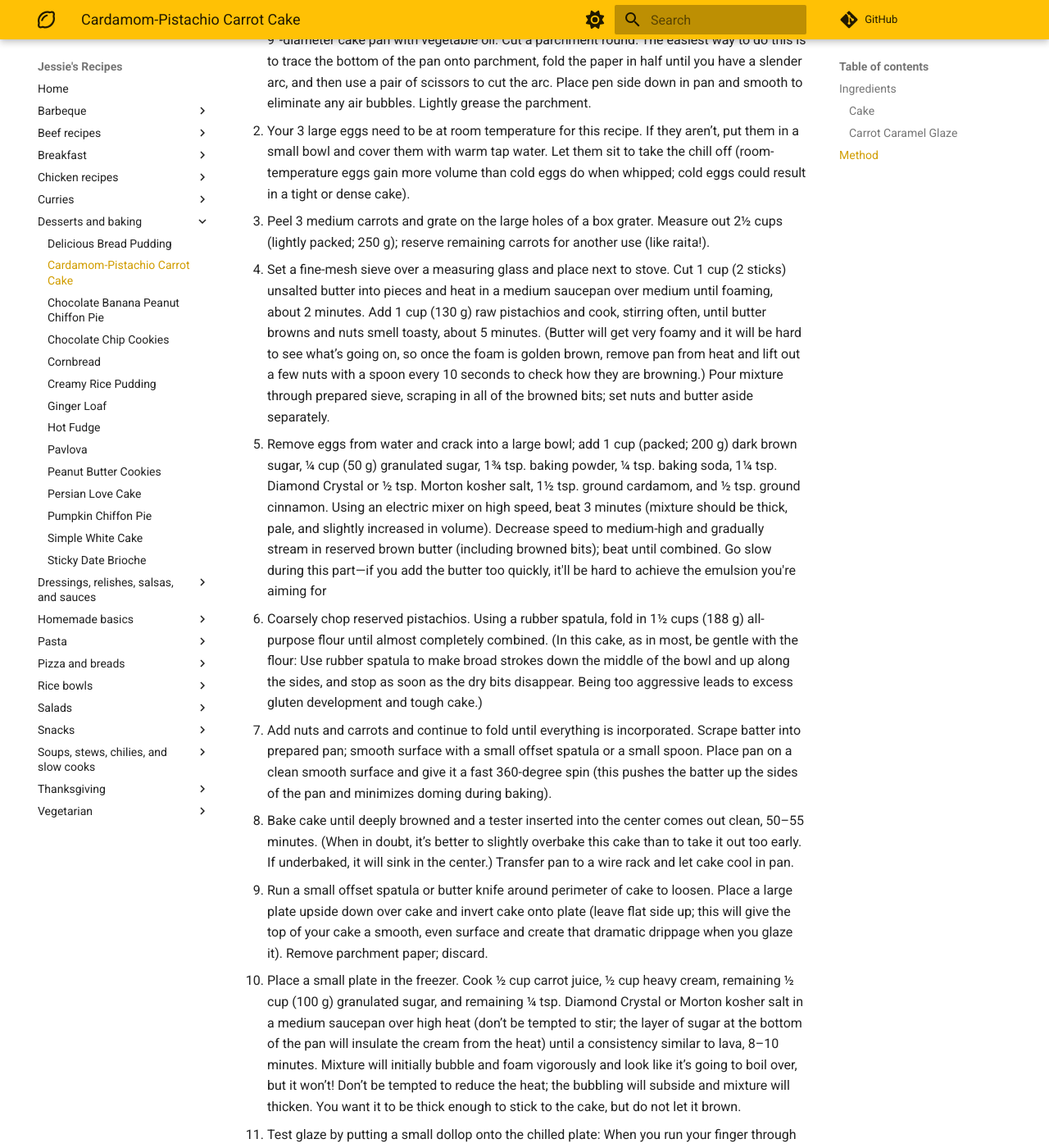
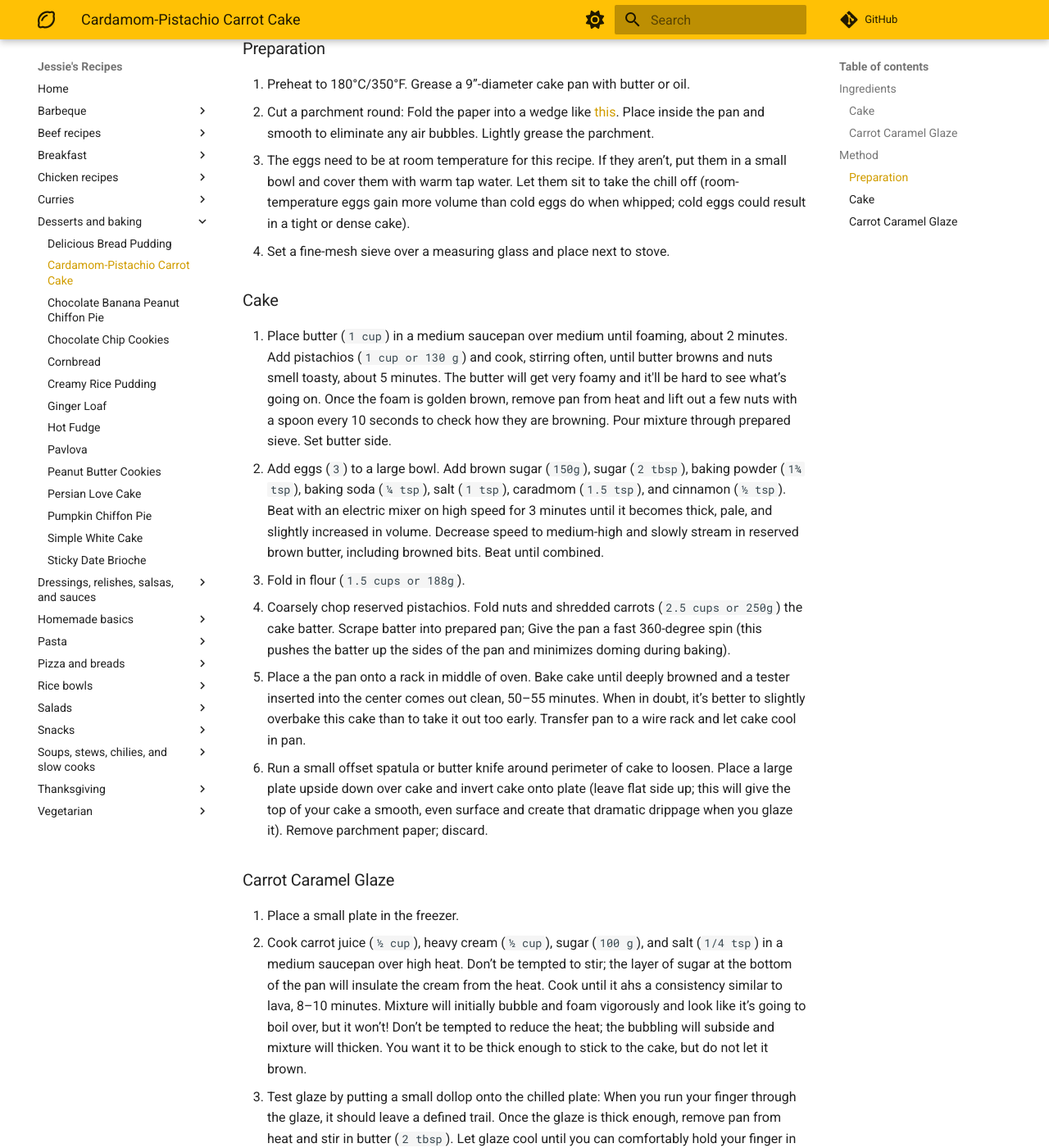
Before and after one commit to Adroz/recipe-database, an MkDocs documentation site: the page built from docs/desserts-and-baking/cardamom-pistachio-carrot-cake.md, in a window 1280 px wide and 1400 px high, scrolled down 1089 px. Shown: the whole window at 82% size. Built offline with MkDocs 1.6.1 and Material for MkDocs 9.7.7, drawn with Linux system fonts in a browser that asks for light colours; comment, search, counter and statistics services are not loaded; some of the changed text lies outside the part shown.

Commit message:
Update cardamom-pistachio-carrot-cake.md

```diff
--- a/docs/desserts-and-baking/cardamom-pistachio-carrot-cake.md
+++ b/docs/desserts-and-baking/cardamom-pistachio-carrot-cake.md
@@ -6,36 +6,41 @@
 ## Ingredients
 ### Cake
 * 3 large eggs, room temperature
-* 3 medium carrots
+* 3 whole or 2.5 cups or 250g carrots, shredded
 * 1 cup unsalted butter
 * 1 cup or 130g raw pistachios
-* 1 cup or 200g brown sugar
-* 1/4 cup or 50g sugar, divided
-* 1.75 tsp baking powder
+* 3/4 cup or 150g brown sugar
+* 2 tbsp or 25g sugar
+* 1 3/4 tsp baking powder
 * ¼ tsp baking soda
 * 1 tsp salt
-* 1.5 tsp. ground cardamom
-* ½ tsp. ground cinnamon
+* 1.5 tsp ground cardamom
+* ½ tsp ground cinnamon
 * 1.5 cups or 188g flour
 
 ### Carrot Caramel Glaze
 * ½ cup carrot juice
 * ½ cup heavy cream
 * 1/2 cup or 100g sugar
-* 2 Tbsp. unsalted butter, divided
+* 1/4 tsp salt
+* 2 Tbsp unsalted butter
 
 ## Method
-1. Place a rack in middle of oven; preheat to 180°C/350°F. Lightly coat bottom and sides of a 9”-diameter cake pan with vegetable oil. Cut a parchment round: The easiest way to do this is to trace the bottom of the pan onto parchment, fold the paper in half until you have a slender arc, and then use a pair of scissors to cut the arc. Place pen side down in pan and smooth to eliminate any air bubbles. Lightly grease the parchment.
-1. Your 3 large eggs need to be at room temperature for this recipe. If they aren’t, put them in a small bowl and cover them with warm tap water. Let them sit to take the chill off (room-temperature eggs gain more volume than cold eggs do when whipped; cold eggs could result in a tight or dense cake).
-1. Peel 3 medium carrots and grate on the large holes of a box grater. Measure out 2½ cups (lightly packed; 250 g); reserve remaining carrots for another use (like raita!).
-1. Set a fine-mesh sieve over a measuring glass and place next to stove. Cut 1 cup (2 sticks) unsalted butter into pieces and heat in a medium saucepan over medium until foaming, about 2 minutes. Add 1 cup (130 g) raw pistachios and cook, stirring often, until butter browns and nuts smell toasty, about 5 minutes. (Butter will get very foamy and it will be hard to see what’s going on, so once the foam is golden brown, remove pan from heat and lift out a few nuts with a spoon every 10 seconds to check how they are browning.) Pour mixture through prepared sieve, scraping in all of the browned bits; set nuts and butter aside separately.
-1. Remove eggs from water and crack into a large bowl; add 1 cup (packed; 200 g) dark brown sugar, ¼ cup (50 g) granulated sugar, 1¾ tsp. baking powder, ¼ tsp. baking soda, 1¼ tsp. Diamond Crystal or ½ tsp. Morton kosher salt, 1½ tsp. ground cardamom, and ½ tsp. ground cinnamon. Using an electric mixer on high speed, beat 3 minutes (mixture should be thick, pale, and slightly increased in volume). Decrease speed to medium-high and gradually stream in reserved brown butter (including browned bits); beat until combined. Go slow during this part—if you add the butter too quickly, it'll be hard to achieve the emulsion you're aiming for
-1. Coarsely chop reserved pistachios. Using a rubber spatula, fold in 1½ cups (188 g) all-purpose flour until almost completely combined. (In this cake, as in most, be gentle with the flour: Use rubber spatula to make broad strokes down the middle of the bowl and up along the sides, and stop as soon as the dry bits disappear. Being too aggressive leads to excess gluten development and tough cake.)
-1. Add nuts and carrots and continue to fold until everything is incorporated. Scrape batter into prepared pan; smooth surface with a small offset spatula or a small spoon. Place pan on a clean smooth surface and give it a fast 360-degree spin (this pushes the batter up the sides of the pan and minimizes doming during baking).
-1. Bake cake until deeply browned and a tester inserted into the center comes out clean, 50–55 minutes. (When in doubt, it’s better to slightly overbake this cake than to take it out too early. If underbaked, it will sink in the center.) Transfer pan to a wire rack and let cake cool in pan.
+### Preparation
+1. Preheat to 180°C/350°F. Grease a 9”-diameter cake pan with butter or oil.
+1. Cut a parchment round: Fold the paper into a wedge like [this](https://www.youtube.com/watch?v=BuF1hsJiOCo). Place inside the pan and smooth to eliminate any air bubbles. Lightly grease the parchment.
+1. The eggs need to be at room temperature for this recipe. If they aren’t, put them in a small bowl and cover them with warm tap water. Let them sit to take the chill off (room-temperature eggs gain more volume than cold eggs do when whipped; cold eggs could result in a tight or dense cake).
+2. Set a fine-mesh sieve over a measuring glass and place next to stove.
+
+### Cake
+1.  Place butter (`1 cup`) in a medium saucepan over medium until foaming, about 2 minutes. Add pistachios (`1 cup or 130 g`) and cook, stirring often, until butter browns and nuts smell toasty, about 5 minutes. The butter will get very foamy and it'll be hard to see what’s going on. Once the foam is golden brown, remove pan from heat and lift out a few nuts with a spoon every 10 seconds to check how they are browning. Pour mixture through prepared sieve. Set butter side.
+1. Add eggs (`3`) to a large bowl. Add brown sugar (`150g`), sugar (`2 tbsp`), baking powder (`1¾ tsp`), baking soda (`¼ tsp`), salt (`1 tsp`), caradmom (`1.5 tsp`), and cinnamon (`½ tsp`). Beat with an electric mixer on high speed for 3 minutes until it becomes thick, pale, and slightly increased in volume. Decrease speed to medium-high and slowly stream in reserved brown butter, including browned bits. Beat until combined.
+1. Fold in flour (`1.5 cups or 188g`).
+1. Coarsely chop reserved pistachios. Fold nuts and shredded carrots (`2.5 cups or 250g`) the cake batter. Scrape batter into prepared pan; Give the pan a fast 360-degree spin (this pushes the batter up the sides of the pan and minimizes doming during baking).
+1. Place a the pan onto a rack in middle of oven. Bake cake until deeply browned and a tester inserted into the center comes out clean, 50–55 minutes. When in doubt, it’s better to slightly overbake this cake than to take it out too early. Transfer pan to a wire rack and let cake cool in pan.
 1. Run a small offset spatula or butter knife around perimeter of cake to loosen. Place a large plate upside down over cake and invert cake onto plate (leave flat side up; this will give the top of your cake a smooth, even surface and create that dramatic drippage when you glaze it). Remove parchment paper; discard.
-1. Place a small plate in the freezer. Cook ½ cup carrot juice, ½ cup heavy cream, remaining ½ cup (100 g) granulated sugar, and remaining ¼ tsp. Diamond Crystal or Morton kosher salt in a medium saucepan over high heat (don’t be tempted to stir; the layer of sugar at the bottom of the pan will insulate the cream from the heat) until a consistency similar to lava, 8–10 minutes. Mixture will initially bubble and foam vigorously and look like it’s going to boil over, but it won’t! Don’t be tempted to reduce the heat; the bubbling will subside and mixture will thicken. You want it to be thick enough to stick to the cake, but do not let it brown.
-1. Test glaze by putting a small dollop onto the chilled plate: When you run your finger through the glaze, it should leave a defined trail. Once the glaze is thick enough, remove pan from heat and stir in remaining 2 Tbsp. unsalted butter. Let glaze cool until you can comfortably hold your finger in it (if it’s too hot, it will run right off the cake), about 15 minutes.
-2.
-3.   [Regular instructions, but use (`amounts`) whenever referring to ingredients]
-6. e.g. Add in carrots (`4-5`) and celery (`5 stalks`) and soften.
+
+### Carrot Caramel Glaze
+1. Place a small plate in the freezer.
+1. Cook carrot juice (`½ cup`), heavy cream (`½ cup`), sugar (`100 g`), and salt (`1/4 tsp`) in a medium saucepan over high heat. Don’t be tempted to stir; the layer of sugar at the bottom of the pan will insulate the cream from the heat. Cook until it ahs a consistency similar to lava, 8–10 minutes. Mixture will initially bubble and foam vigorously and look like it’s going to boil over, but it won’t! Don’t be tempted to reduce the heat; the bubbling will subside and mixture will thicken. You want it to be thick enough to stick to the cake, but do not let it brown.
+1. Test glaze by putting a small dollop onto the chilled plate: When you run your finger through the glaze, it should leave a defined trail. Once the glaze is thick enough, remove pan from heat and stir in butter (`2 tbsp`). Let glaze cool until you can comfortably hold your finger in it (if it’s too hot, it will run right off the cake), about 15 minutes.
```
